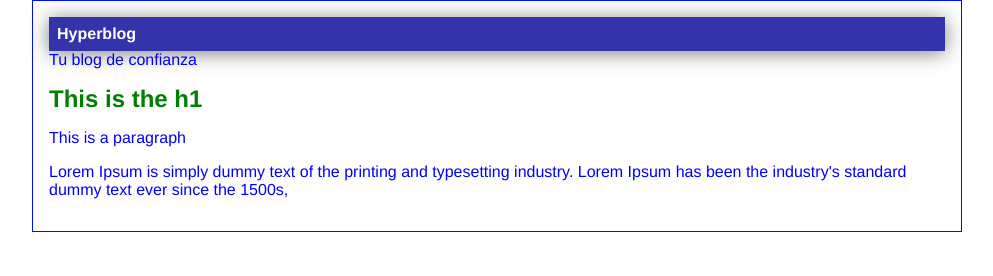
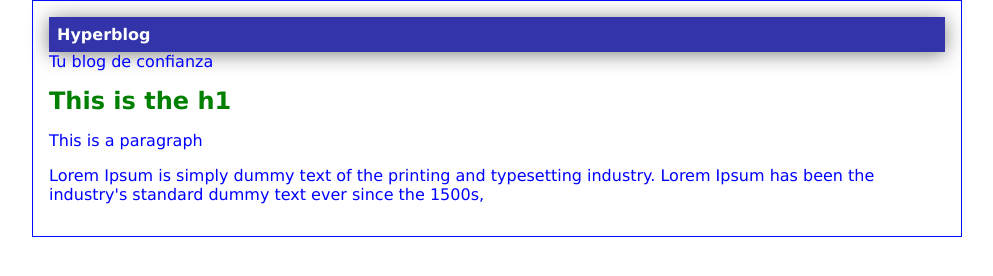
Before and after one commit to ulibarriUcol/blogTest, a plain HTML site: page index.html in a window 1280 px wide. Shown: the whole page, without its empty margins (143-1136 px from the left). Drawn offline with Linux system fonts and the light colour scheme.

Commit message:
font cambiada a Verdana

```diff
--- a/styles.css
+++ b/styles.css
@@ -14,7 +14,7 @@ h1 {
   body {
     color: blue;
     text-align: center;
-    font-family: 'Franklin Gothic Medium', 'Arial Narrow', Arial, sans-serif;
+    font-family: Verdana, Geneva, Tahoma, sans-serif;
     font-size: 16px;
     margin: 0;
     padding: 0;  }
```
